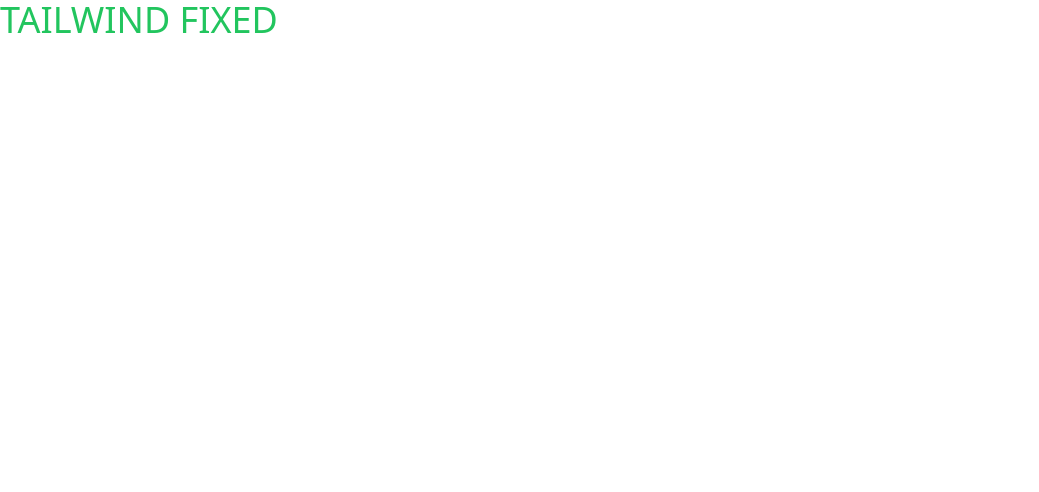
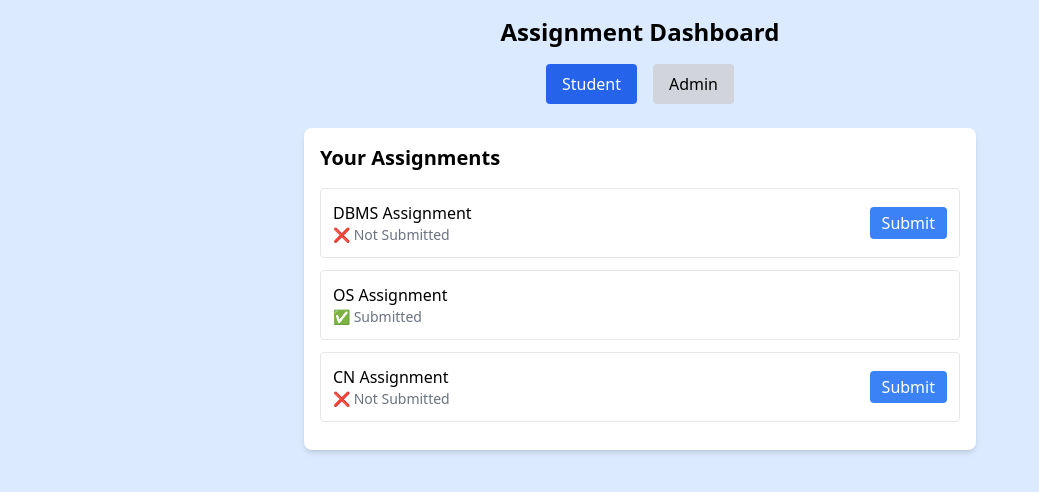
Before and after one commit to RamSarup/Assignment-Portal-Joineasy-, a React app in the folder Frontend/: page / in a window 1280 px wide. Shown: the top 492 px of the page, without its empty margins (0-1039 px from the left). Built offline with nearby package versions, Linux system fonts and the light colour scheme; the HTML template or start-up script is replaced by a standard one.

Commit message:
Student Dashboard updated

```diff
--- a/Frontend/src/App.jsx
+++ b/Frontend/src/App.jsx
@@ -1,11 +1,53 @@
-import React from 'react'
+import { useState } from "react";
+import StudentDashboard from "./pages/StudentDashboard";
+import AdminDashboard from "./pages/AdminDashboard";
 
-const App = () => {
+function App() {
+  const [role, setRole] = useState("student");
+
   return (
-    <div>
-      <h1 className="text-4xl text-green-500">TAILWIND FIXED</h1>
+    <div className="min-h-screen bg-blue-100 flex flex-col items-center p-4">
+
+      {/* Header */}
+      <h1 className="text-2xl font-bold mb-4">
+        Assignment Dashboard
+      </h1>
+
+      {/* Role Switch Buttons */}
+      <div className="flex gap-4 mb-6">
+        <button
+          onClick={() => setRole("student")}
+          className={`px-4 py-2 rounded ${
+            role === "student"
+              ? "bg-blue-600 text-white"
+              : "bg-gray-300"
+          }`}
+        >
+          Student
+        </button>
+
+        <button
+          onClick={() => setRole("admin")}
+          className={`px-4 py-2 rounded ${
+            role === "admin"
+              ? "bg-green-600 text-white"
+              : "bg-gray-300"
+          }`}
+        >
+          Admin
+        </button>
+      </div>
+
+      {/* Dashboard Content */}
+      <div className="w-full max-w-2xl">
+        {role === "student" ? (
+          <StudentDashboard />
+        ) : (
+          <AdminDashboard />
+        )}
+      </div>
     </div>
-  )
+  );
 }
 
-export default App
+export default App;
--- /dev/null
+++ b/Frontend/src/components/ConfirmationModal.jsx
@@ -0,0 +1,29 @@
+function ConfirmationModal({ onConfirm, onCancel }) {
+  return (
+    <div className="fixed inset-0 bg-black bg-opacity-50 flex justify-center items-center">
+      <div className="bg-white p-6 rounded shadow-lg text-center">
+        <p className="mb-4 font-semibold">
+          Are you sure you have submitted?
+        </p>
+
+        <div className="flex justify-center gap-4">
+          <button
+            onClick={onConfirm}
+            className="bg-green-500 text-white px-4 py-2 rounded"
+          >
+            Yes
+          </button>
+
+          <button
+            onClick={onCancel}
+            className="bg-gray-400 text-white px-4 py-2 rounded"
+          >
+            Cancel
+          </button>
+        </div>
+      </div>
+    </div>
+  );
+}
+
+export default ConfirmationModal;
--- /dev/null
+++ b/Frontend/src/data/mockData.js
@@ -0,0 +1,5 @@
+export const assignments = [
+  { id: 1, title: "DBMS Assignment", submitted: false },
+  { id: 2, title: "OS Assignment", submitted: true },
+  { id: 3, title: "CN Assignment", submitted: false },
+];
--- /dev/null
+++ b/Frontend/src/pages/AdminDashboard.jsx
@@ -0,0 +1,5 @@
+function AdminDashboard() {
+  return <div>Admin Dashboard</div>;
+}
+
+export default AdminDashboard;
--- /dev/null
+++ b/Frontend/src/pages/StudentDashboard.jsx
@@ -0,0 +1,64 @@
+import { useState } from "react";
+import { assignments as initialData } from "../data/mockData";
+import ConfirmationModal from "../components/ConfirmationModal";
+
+function StudentDashboard() {
+  const [assignments, setAssignments] = useState(initialData);
+  const [selectedId, setSelectedId] = useState(null);
+
+  const handleSubmitClick = (id) => {
+    setSelectedId(id); // open modal
+  };
+
+  const confirmSubmit = () => {
+    const updated = assignments.map((a) =>
+      a.id === selectedId ? { ...a, submitted: true } : a
+    );
+    setAssignments(updated);
+    setSelectedId(null);
+  };
+
+  const cancelSubmit = () => {
+    setSelectedId(null);
+  };
+
+  return (
+    <div className="bg-white shadow-md rounded-lg p-4">
+      <h2 className="text-xl font-semibold mb-4">
+        Your Assignments
+      </h2>
+
+      {assignments.map((a) => (
+        <div
+          key={a.id}
+          className="border p-3 rounded mb-3 flex justify-between items-center"
+        >
+          <div>
+            <p className="font-medium">{a.title}</p>
+            <p className="text-sm text-gray-500">
+              {a.submitted ? "✅ Submitted" : "❌ Not Submitted"}
+            </p>
+          </div>
+
+          {!a.submitted && (
+            <button
+              onClick={() => handleSubmitClick(a.id)}
+              className="bg-blue-500 text-white px-3 py-1 rounded"
+            >
+              Submit
+            </button>
+          )}
+        </div>
+      ))}
+
+      {selectedId && (
+        <ConfirmationModal
+          onConfirm={confirmSubmit}
+          onCancel={cancelSubmit}
+        />
+      )}
+    </div>
+  );
+}
+
+export default StudentDashboard;
```
